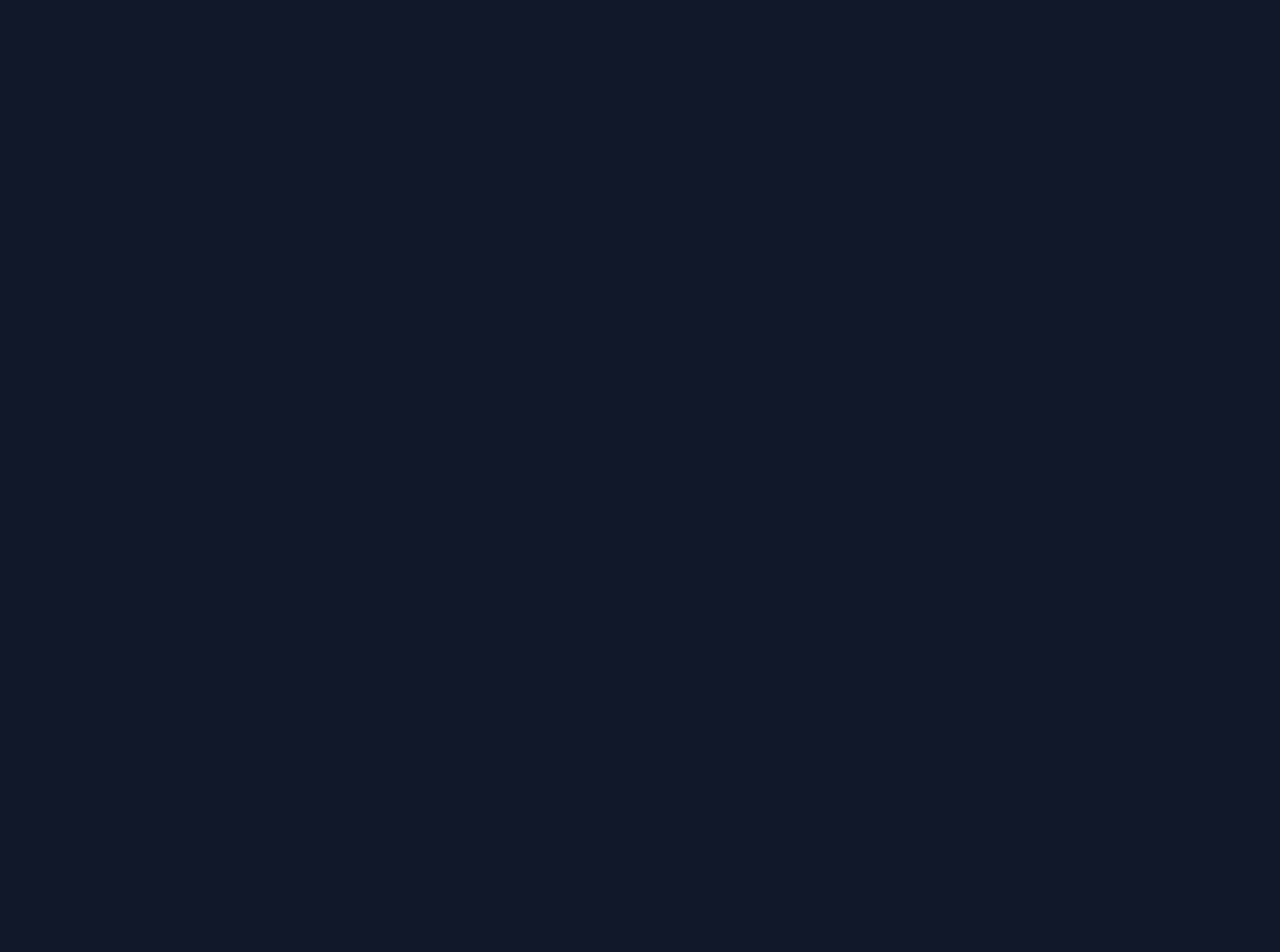
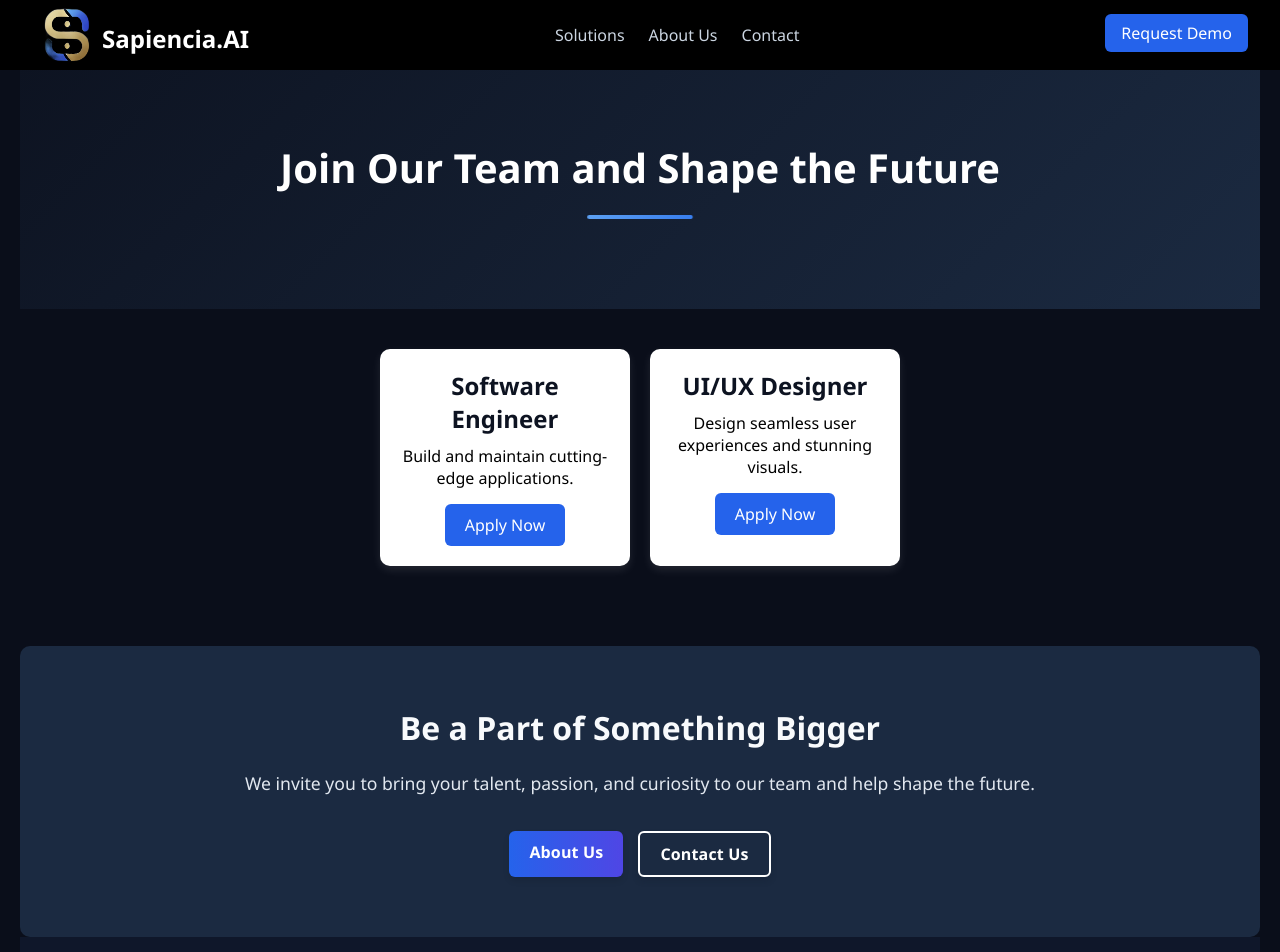
Before and after one commit to PratheekshaSudhir/Sapiencia_Recent, a React (Create React App) app: page /careers in a window 1280 px wide. Before the commit this address had no page. Shown: the top 952 px of the page. Before the commit the page ends 800 px from the top, so only its background shows below. Built offline with nearby package versions, Linux system fonts and the light colour scheme.

Commit message:
Career Page added

```diff
--- a/src/App.js
+++ b/src/App.js
@@ -8,6 +8,7 @@ import SalusIAM from './pages/SalusIAM';
 import Cybersecurity from './pages/Cybersecurity';
 import Solutions from './pages/Solutions';
 import Contact from './pages/Contact';
+import Career from './pages/Career';
 
 function App() {
   return (
@@ -23,6 +24,7 @@ function App() {
         <Route path="/solutions" element={<Solutions />} />
         <Route path="/about" element={<About />} />
         <Route path="/contact" element={<Contact />} />
+        <Route path="/careers" element={<Career />} />
       </Routes>
     </Router>
   );
--- /dev/null
+++ b/src/pages/Career.css
@@ -0,0 +1,128 @@
+/* Careers Page Styles */
+.careers-container {
+    background-color: #0A0E1A;
+    color: white;
+    text-align: center;
+    padding: 60px 20px;
+  }
+
+  .careers-hero {
+    background: linear-gradient(135deg, #0d1321, #1b2a41);
+    padding: 80px 20px;
+    text-align: center;
+  }
+
+  .careers-hero h1 {
+    font-size: 2.5rem;
+    margin-bottom: 20px;
+    color: white;
+  }
+
+  .separator {
+    width: 100px;
+    height: 4px;
+    background-color: #4a6285;
+    margin: 10px auto;
+    border-radius: 2px;
+  }
+
+  .careers-list {
+    padding: 40px 20px;
+  }
+
+  .careers-grid {
+    display: flex;
+    justify-content: center;
+    gap: 20px;
+    flex-wrap: wrap;
+  }
+
+  .career-card {
+    background: white;
+    color: #0d1321;
+    padding: 20px;
+    border-radius: 10px;
+    width: 250px;
+    text-align: center;
+    box-shadow: 0px 4px 10px rgba(255, 255, 255, 0.1);
+    transition: transform 0.3s ease-in-out;
+  }
+
+  .career-card:hover {
+    transform: translateY(-5px);
+    box-shadow: 0 10px 30px rgba(255, 255, 255, 0.15);
+  }
+
+  .career-card h2 {
+    font-size: 1.5rem;
+    margin-bottom: 10px;
+  }
+
+  .career-card p {
+    font-size: 1rem;
+    color: black;
+    margin-bottom: 15px;
+  }
+
+  .apply-button {
+    background-color: #2563eb;
+    color: white;
+    padding: 10px 20px;
+    border: none;
+    border-radius: 6px;
+    font-size: 16px;
+    cursor: pointer;
+    transition: background 0.3s;
+  }
+
+  .apply-button:hover {
+    background-color: #1d4ed8;
+  }
+
+  .careers-cta {
+    background-color: #1b2a41;
+    padding: 60px 20px;
+    text-align: center;
+    border-radius: 10px;
+    margin-top: 40px;
+  }
+
+  .cta-content h2 {
+    font-size: 2rem;
+    margin-bottom: 20px;
+  }
+
+  .cta-buttons {
+    display: flex;
+    justify-content: center;
+    gap: 15px;
+  }
+
+  .cta-button, .outline-button {
+    display: inline-block;
+    padding: 10px 20px;
+    font-size: 16px;
+    border-radius: 6px;
+    text-decoration: none;
+    font-weight: bold;
+  }
+
+  .cta-button {
+    background-color: #2563eb;
+    color: white;
+  }
+
+  .cta-button:hover {
+    background-color: #1d4ed8;
+  }
+
+  .outline-button {
+    background: none;
+    color: white;
+    border: 2px solid white;
+  }
+
+  .outline-button:hover {
+    background-color: white;
+    color: #0A0E1A;
+  }
--- /dev/null
+++ b/src/pages/Career.js
@@ -0,0 +1,77 @@
+import React from 'react';
+import Navbar from '../components/Navbar';
+import Footer from '../components/Footer';
+import AnimatedBackground from '../components/AnimatedBackground';
+import { motion } from 'framer-motion';
+import './Career.css';
+import { Link } from "react-router-dom";
+
+const ExploreCareers = () => {
+  return (
+    <div className="careers-container">
+      <AnimatedBackground />
+      <Navbar />
+
+      <header className="careers-hero">
+        <motion.div
+          className="careers-hero-content"
+          initial={{ opacity: 0, y: 20 }}
+          animate={{ opacity: 1, y: 0 }}
+          transition={{ duration: 1 }}
+        >
+          <h1>Join Our Team and Shape the Future</h1>
+          <div className="separator"></div>
+        </motion.div>
+      </header>
+
+      <section className="careers-list">
+        <div className="careers-grid">
+          <motion.div
+            className="career-card"
+            initial={{ opacity: 0, x: -50 }}
+            whileInView={{ opacity: 1, x: 0 }}
+            transition={{ duration: 0.8 }}
+            viewport={{ once: false, amount: 0.3 }}
+          >
+            <h2>Software Engineer</h2>
+            <p>Build and maintain cutting-edge applications.</p>
+            <button className="apply-button">Apply Now</button>
+          </motion.div>
+
+          <motion.div
+            className="career-card"
+            initial={{ opacity: 0, x: 50 }}
+            whileInView={{ opacity: 1, x: 0 }}
+            transition={{ duration: 0.8 }}
+            viewport={{ once: false, amount: 0.3 }}
+          >
+            <h2>UI/UX Designer</h2>
+            <p>Design seamless user experiences and stunning visuals.</p>
+            <button className="apply-button">Apply Now</button>
+          </motion.div>
+        </div>
+      </section>
+
+      <section className="careers-cta">
+        <motion.div
+          className="cta-content"
+          initial={{ opacity: 0, y: 20 }}
+          whileInView={{ opacity: 1, y: 0 }}
+          transition={{ duration: 0.8 }}
+          viewport={{ once: false, amount: 0.3 }}
+        >
+          <h2>Be a Part of Something Bigger</h2>
+          <p>We invite you to bring your talent, passion, and curiosity to our team and help shape the future.</p>
+          <div className="cta-buttons">
+            <Link to="/about" className="cta-button">About Us</Link>
+            <a href="/contact" className="outline-button">Contact Us</a>
+          </div>
+        </motion.div>
+      </section>
+
+      <Footer />
+    </div>
+  );
+};
+
+export default ExploreCareers;
```
